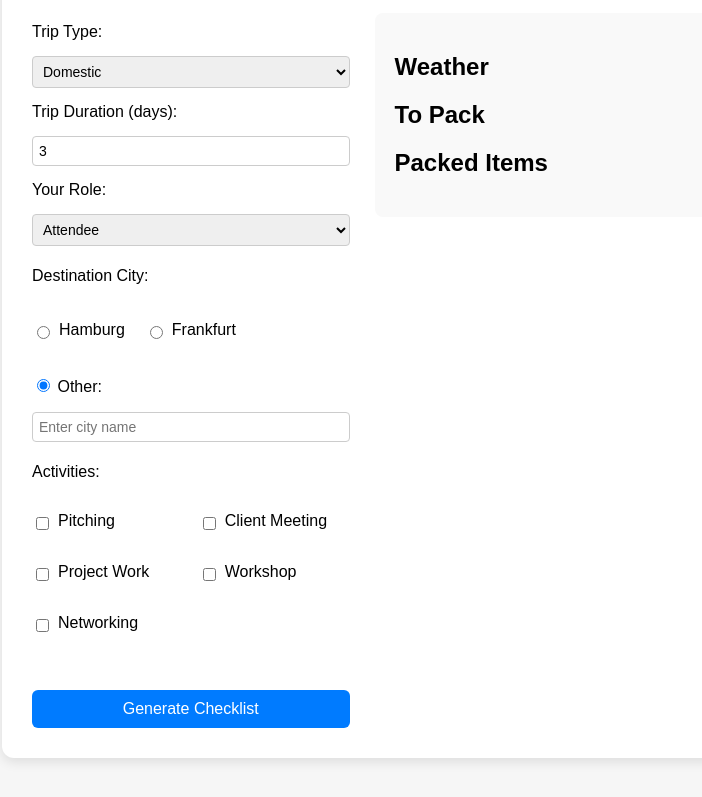
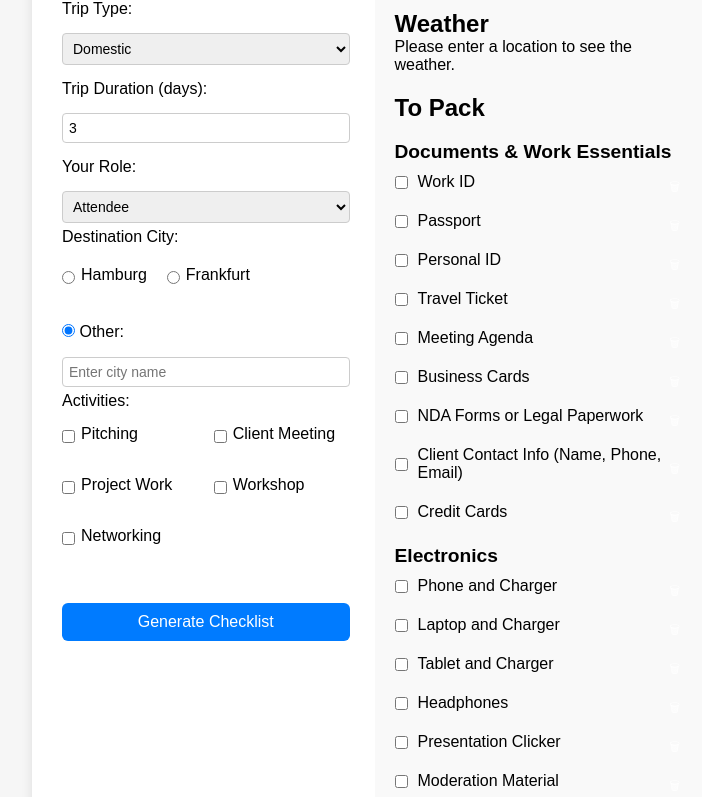
Before and after one commit to RedBag90/RedBag90.github.io, a plain HTML site: page index.html in a window 1280 px wide. Shown: the part 127-924 px from the top of the page, without its empty margins (258-960 px from the left). Drawn offline with Linux system fonts and the light colour scheme.

Commit message:
Füge grundlegende Stile und Layouts für das Formular und die Ausgabe hinzu; implementiere Checklisten-Logik und Wetterdatenabruf

```diff
--- /dev/null
+++ b/css/base.css
@@ -0,0 +1,39 @@
+/* Resets and base typography */
+* {
+    margin: 0;
+    padding: 0;
+    box-sizing: border-box;
+  }
+
+  body {
+    /* Sets a clean, readable font */
+    font-family: Arial, sans-serif;
+
+    /* Light gray background for contrast */
+    background-color: #f6f6f6;
+
+    /* Adds space around the content */
+    padding: 30px;
+
+    /* Centers content horizontally using Flexbox */
+    display: flex;
+    justify-content: center;
+  }
+
+  .container {
+    /* White background for content contrast */
+    background-color: white;
+
+    /* Padding inside the container */
+    padding: 30px;
+
+    /* Rounded corners */
+    border-radius: 12px;
+
+    /* Subtle shadow for depth */
+    box-shadow: 0 4px 12px rgba(0, 0, 0, 0.1);
+
+    /* Responsive width */
+    width: 100%;
+    max-width: 700px;
+  }
--- /dev/null
+++ b/css/components.css
@@ -0,0 +1,108 @@
+/* Forms */
+form {
+    display: flex;
+    flex-direction: column;
+  }
+  label,
+  select,
+  input {
+    margin-top: 10px;
+    margin-bottom: 5px;
+  }
+  input,
+  select {
+    padding: 6px;
+    border-radius: 4px;
+    border: 1px solid #ccc;
+    font-size: 14px;
+  }
+
+  /* Main button styling */
+  button {
+    margin-top: 15px;
+    padding: 10px;
+    background-color: #007bff; /* Primary blue */
+    color: white;
+    border: none;
+    border-radius: 6px;
+    font-size: 16px;
+    cursor: pointer;
+  }
+  button:hover {
+    background-color: #0056b3;
+  }
+
+  /* Checklist output spacing */
+  #checklistOutput {
+    margin-top: 5px;
+  }
+
+  /* Checklist Groups */
+  .checklist-super-group {
+    margin-top: 2px;
+    padding: 2px 0;
+  }
+  .checklist-super-group h2 {
+    font-size: 12px;
+    border-bottom: 1px solid #ccc;
+    margin-bottom: 2px;
+    padding-bottom: 5px;
+  }
+  .checklist-group {
+    margin-bottom: 2px;
+  }
+  .checklist-group h3 {
+    margin-bottom: 2px;
+    font-size: 16px;
+    border-bottom: 1px solid #eee;
+  }
+
+  /* Individual checklist items */
+  .checklist-item {
+    display: flex;
+    justify-content: flex-start;
+    align-items: center;
+    margin-bottom: 6px;
+  }
+  .checklist-item .delete-btn {
+    margin-left: auto;
+  }
+  .checklist-item input {
+    margin-right: 10px;
+  }
+
+  /* Delete (trash) button */
+  .delete-btn {
+    margin-left: 8px;
+    background: none;
+    border: none;
+    cursor: pointer;
+    font-size: 12px;
+    padding: 2px;
+    line-height: 1;
+    display: flex;
+
+  }
+  .delete-btn:hover {
+    color: red;
+  }
+
+  /* Weather output */
+/* Smooth Fade-In Animation for Weather Output */
+#weatherOutput {
+    opacity: 1;
+    transition: opacity 1s ease-in-out;
+    margin-bottom: 20px; /* or however much space you’d like */
+
+  }
+
+  .weather-loading {
+    opacity: 1;
+  }
+
+  .section-header {
+    margin-top: 1em;
+    font-size: 1.2em;
+    font-weight: bold;
+    text-align: left;
+  }
--- /dev/null
+++ b/css/layout.css
@@ -0,0 +1,45 @@
+/* Grid layout to separate form and output */
+.main-grid {
+    display: flex;
+    gap: 25px; /* Space between form and output */
+    align-items: flex-start;
+    margin-top: 20px;
+  }
+
+  /* Form takes up half of the grid */
+  .form-section {
+    flex: 1;
+  }
+
+  /* Output section styles */
+  .output-section {
+    flex: 1;
+    background: #f9f9f9; /* Light gray background */
+    padding: 20px;
+    border-radius: 8px;
+  }
+
+  /* City radio-button group */
+  .city-options {
+    display: flex;
+    gap: 20px;
+    margin: 5px 0 10px;
+  }
+  .city-options label {
+    display: flex;
+    align-items: center;
+    gap: 6px;
+  }
+
+  /* Activity checkboxes grid */
+  .activity-grid {
+    display: grid;
+    grid-template-columns: 1fr 1fr;
+    gap: 8px 16px;
+    margin-bottom: 15px;
+  }
+  .activity-grid label {
+    display: flex;
+    align-items: center;
+    gap: 6px;
+  }
--- /dev/null
+++ b/js/checklist.js
@@ -0,0 +1,227 @@
+import { qs, ce } from './utils.js';
+
+// Paste your full modules constant here
+export const modules = {
+    "Clothing and Essentials": [
+        { name: "Hygeen products"},
+        { name: "Toothbrush"},
+        { name: "Medicine" },
+        { name: "Headache tablet"},
+        { name: "Socks and underware", quantityPerDay: true },
+        { name: "Shirt", quantityPerDay: true },
+        { name: "Tshirt", quantityPerDay: true },
+        { name: "Sweater" },
+        { name: "Jacket" },
+        { name: "Shoes" },
+        { name: "Shirt", quantityPerDay: true },
+        { name: "Pants"},
+        { name: "Formal Outfit", requiredForActivities: ["pitching", "networking", "clientmeeting"] },
+    ],
+    documents: [
+        { name: "Work ID" },
+        { name: "Passport", requiredForTripType: "international" },
+        { name: "Personal ID", requiredForTripType: "domestic" },
+        { name: "Travel Ticket" },
+        { name: "Meeting Agenda", requiredForActivities: ["clientmeeting", "workshop"] },
+        { name: "Business Cards" },
+        { name: "NDA Forms or Legal Paperwork" }
+    ],
+    "Work Essentials": [
+        { name: "Client Contact Info (Name, Phone, Email)" },
+        { name: "Credit Cards" }
+    ],
+    Electronics: [
+        { name: "Phone and Charger" },
+        { name: "Laptop and Charger" },
+        { name: "Tablet and Charger" },
+        { name: "Headphones" },
+        { name: "Presentation Clicker", requiredForActivities: ["pitching"] },
+        { name: "Moderation Material", requiredForActivities: ["workshop"] },
+        { name: "Notebook & Pen", requiredForActivities: ["workshop", "projectwork"] },
+        { name: "Power Bank and Cables" },
+        { name: "Portable Wi-Fi Hotspot" }
+    ],
+    Other: [
+        { name: "Keys" },
+        { name: "Wallet" }
+    ]
+};
+
+// Define grouping of modules into checklist sections
+const checklistGroups = {
+    "Documents & Work Essentials": ["documents", "Work Essentials"],
+    "Electronics":                   ["Electronics"],
+    "Clothing":                      ["Clothing and Essentials"],
+    "Other":                         ["Other"]
+  };
+
+
+// DOM containers
+const toPackEl = qs('#checklistOutput');
+const packedEl = qs('#packedOutput');
+
+// In-memory state arrays
+let toPackList = [];
+let packedList = [];
+
+// Save both lists to localStorage
+function saveState() {
+  localStorage.setItem('trip_toPack', JSON.stringify(toPackList));
+  localStorage.setItem('trip_packed', JSON.stringify(packedList));
+}
+
+// Load saved lists (if any)
+function loadState() {
+  toPackList = JSON.parse(localStorage.getItem('trip_toPack') || '[]');
+  packedList  = JSON.parse(localStorage.getItem('trip_packed') || '[]');
+}
+
+// Render both "To Pack" and "Packed" lists
+function renderChecklists() {
+    toPackEl.innerHTML = '';
+    packedEl.innerHTML = '';
+
+    // iterate each section in order
+    Object.entries(checklistGroups).forEach(([sectionName, moduleKeys]) => {
+      // --- TO PACK column ---
+      // only render a header if there's at least one item in this group
+      if (toPackList.some(i => {
+        // check if its module is in this group
+        return moduleKeys
+          .flatMap(key => modules[key].map(m => m.name))
+          .includes(i.name);
+      })) {
+        const hdr = ce('h3', {
+          className: 'section-header',
+          textContent: sectionName
+        });
+        toPackEl.append(hdr);
+
+        moduleKeys.forEach(key => {
+          modules[key].forEach(def => {
+            if (toPackList.find(i => i.name === def.name)) {
+              const row = buildRow(def.name, false);
+              toPackEl.append(row);
+            }
+          });
+        });
+      }
+
+      // --- PACKED column ---
+      if (packedList.some(i => {
+        return moduleKeys
+          .flatMap(key => modules[key].map(m => m.name))
+          .includes(i.name);
+      })) {
+        const hdr = ce('h3', {
+          className: 'section-header',
+          textContent: sectionName
+        });
+        packedEl.append(hdr);
+
+        moduleKeys.forEach(key => {
+          modules[key].forEach(def => {
+            if (packedList.find(i => i.name === def.name)) {
+              const row = buildRow(def.name, true);
+              packedEl.append(row);
+            }
+          });
+        });
+      }
+    });
+  }
+
+  // helper to DRY up row-creation
+  function buildRow(name, isPacked) {
+    const row = ce('div', { className: 'checklist-item' });
+    const id  = (isPacked ? 'p-' : 't-') + name.toLowerCase().replace(/\s+/g,'-');
+
+    const checkbox = ce('input', {
+      type:    'checkbox',
+      id:      id,
+      checked: isPacked
+    });
+    checkbox.addEventListener(
+      'change',
+      () => isPacked ? moveToToPack(name) : moveToPacked(name)
+    );
+
+    const label = ce('label', {
+      htmlFor:      id,
+      textContent:  name
+    });
+
+    const delBtn = ce('button', {
+      className:   'delete-btn',
+      textContent: '🗑'
+    });
+    delBtn.addEventListener('click', () => deleteItem(name, isPacked));
+
+    row.append(checkbox, label, delBtn);
+    return row;
+  }
+
+
+// Move an item from "To Pack" → "Packed"
+function moveToPacked(name) {
+  toPackList = toPackList.filter(i => i.name !== name);
+  packedList.push({ name, checked: true });
+  saveState();
+  renderChecklists();
+}
+
+// Move an item from "Packed" → "To Pack"
+function moveToToPack(name) {
+  packedList = packedList.filter(i => i.name !== name);
+  toPackList.push({ name, checked: false });
+  saveState();
+  renderChecklists();
+}
+
+// Delete an item from either list
+function deleteItem(name, isPacked) {
+  if (isPacked) packedList = packedList.filter(i => i.name !== name);
+  else         toPackList = toPackList.filter(i => i.name !== name);
+  saveState();
+  renderChecklists();
+}
+
+/**
+ * Generate a fresh checklist from modules (ignores saved state)
+ * @param {{}} formData  — your existing filter inputs (tripType, duration, role, activities)
+ */
+export function generateChecklist(formData) {
+    // reset
+    toPackList = [];
+    packedList = [];
+
+    // for each section in your grouping…
+    Object.entries(checklistGroups).forEach(([sectionName, moduleKeys]) => {
+      // 1) push a header marker
+      toPackList.push({ isHeader: true, name: sectionName });
+
+      // 2) for each module key in that group, push its items
+      moduleKeys.forEach(key => {
+        modules[key].forEach(item => {
+          toPackList.push({ isHeader: false, name: item.name, checked: false });
+        });
+      });
+    });
+
+    saveState();
+    renderChecklists();
+  }
+
+
+/**
+ * Initialize on page load: rehydrate or generate fresh
+ * @param {{}} formData
+ */
+export function initChecklist(formData) {
+  loadState();
+  if (toPackList.length || packedList.length) {
+    renderChecklists();
+  } else {
+    generateChecklist(formData);
+  }
+}
--- /dev/null
+++ b/js/main.js
@@ -0,0 +1,52 @@
+import { qs } from './utils.js';
+import { initChecklist, generateChecklist } from './checklist.js';
+import { showLoadingWeather, handleLocationChange } from './weather.js';
+import { debounce } from './utils.js';
+
+// helper to read form values in one place
+function getFormData() {
+  const tripType  = qs('#tripType').value;
+  const tripRole  = qs('#tripRole').value;
+  const activities = Array.from(
+    document.querySelectorAll('.activity:checked')
+  ).map(el => el.value);
+  return { tripType, tripRole, activities };
+}
+
+// === Generate button ===
+qs('#generateBtn').addEventListener('click', () => {
+  const data = getFormData();
+  generateChecklist(data);
+
+  // fetch & display weather
+  showLoadingWeather();
+  handleLocationChange();
+});
+
+// === Weather city option change ===
+document
+  .querySelectorAll('input[name="cityOption"]')
+  .forEach(radio =>
+    radio.addEventListener('change', () => {
+      showLoadingWeather();
+      handleLocationChange();
+    })
+  );
+
+// === Debounce custom-city input ===
+qs('#customCity').addEventListener(
+  'input',
+  debounce(() => {
+    showLoadingWeather();
+    handleLocationChange();
+  }, 500)
+);
+
+// === On page load: init checklist & weather ===
+window.addEventListener('DOMContentLoaded', () => {
+  const data = getFormData();
+  initChecklist(data);
+
+  showLoadingWeather();
+  handleLocationChange();
+});
--- /dev/null
+++ b/js/utils.js
@@ -0,0 +1,18 @@
+// DOM helpers and debounce utility
+export function qs(selector) {
+    return document.querySelector(selector);
+  }
+
+  export function ce(tag, props = {}) {
+    const el = document.createElement(tag);
+    Object.assign(el, props);
+    return el;
+  }
+
+  export function debounce(fn, delay) {
+    let timeout;
+    return (...args) => {
+      clearTimeout(timeout);
+      timeout = setTimeout(() => fn(...args), delay);
+    };
+  }
--- /dev/null
+++ b/js/weather.js
@@ -0,0 +1,91 @@
+
+// weather.js
+import { qs } from './utils.js';
+
+/**
+ * Geo-look up + forecast fetch.
+ * Returns { weatherData, name, country } or throws on “not found.”
+ */
+async function fetchWeatherData(location) {
+  // 1) Geocode
+  const geoUrl = `https://geocoding-api.open-meteo.com/v1/search?`
+    + `name=${encodeURIComponent(location)}&count=1`;
+  const geoRes  = await fetch(geoUrl);
+  const geoJson = await geoRes.json();
+
+  if (!geoJson.results?.length) {
+    throw new Error('Location not found.');
+  }
+  const { latitude, longitude, name, country } = geoJson.results[0];
+
+  // 2) Forecast (today + tomorrow daily + current weather)
+  const weatherUrl = `https://api.open-meteo.com/v1/forecast?`
+    + `latitude=${latitude}&longitude=${longitude}`
+    + `&daily=temperature_2m_min,temperature_2m_max,precipitation_sum`
+    + `&current_weather=true&timezone=auto`;
+  const weatherRes  = await fetch(weatherUrl);
+  const weatherJson = await weatherRes.json();
+
+  return { weatherData: weatherJson, name, country };
+}
+
+// weather.js
+export function showLoadingWeather() {
+    const out = qs('#weatherOutput');
+    out.textContent = 'Loading weather…';
+    out.classList.remove('weather-loaded');
+    out.classList.add('weather-loading');
+  }
+
+
+
+  // weather.js
+export async function handleLocationChange() {
+    const choice = qs('input[name="cityOption"]:checked').value;
+    const city   = choice === 'custom'
+      ? qs('#customCity').value.trim()
+      : choice;
+    const out = qs('#weatherOutput');
+
+    if (!city) {
+      out.textContent = 'Please enter a location to see the weather.';
+      out.classList.remove('weather-loading', 'weather-loaded');
+      return;
+    }
+
+    // kick off loading state
+    out.classList.remove('weather-loaded');
+    out.classList.add('weather-loading');
+    out.textContent = 'Loading weather…';
+
+    try {
+      const { weatherData, name, country } = await fetchWeatherData(city);
+
+      // pull today + tomorrow
+      const { temperature } = weatherData.current_weather;
+      const minT   = weatherData.daily.temperature_2m_min[1];
+      const maxT   = weatherData.daily.temperature_2m_max[1];
+      const rainT  = weatherData.daily.precipitation_sum[1];
+      const rainMsg = rainT > 0
+        ? `🌧️ Rain expected tomorrow: ${rainT} mm`
+        : `🌞 No rain expected tomorrow.`;
+
+      out.innerHTML = `
+        <strong>Weather in ${name}, ${country}:</strong><br />
+        🌡️ Today: ${temperature}°C<br />
+        🔻 Tomorrow Min: ${minT}°C<br />
+        🔺 Tomorrow Max: ${maxT}°C<br />
+        ${rainMsg}
+      `;
+    } catch (err) {
+      // distinguish “not found” vs other errors
+      out.textContent = err.message === 'Location not found.'
+        ? 'Location not found.'
+        : 'Unable to load weather data.';
+      console.error(err);
+    } finally {
+      // end loading state
+      out.classList.remove('weather-loading');
+      out.classList.add('weather-loaded');
+    }
+  }
```
Also changed, not shown: index.html (+7 -3 lines), 1 other file.
